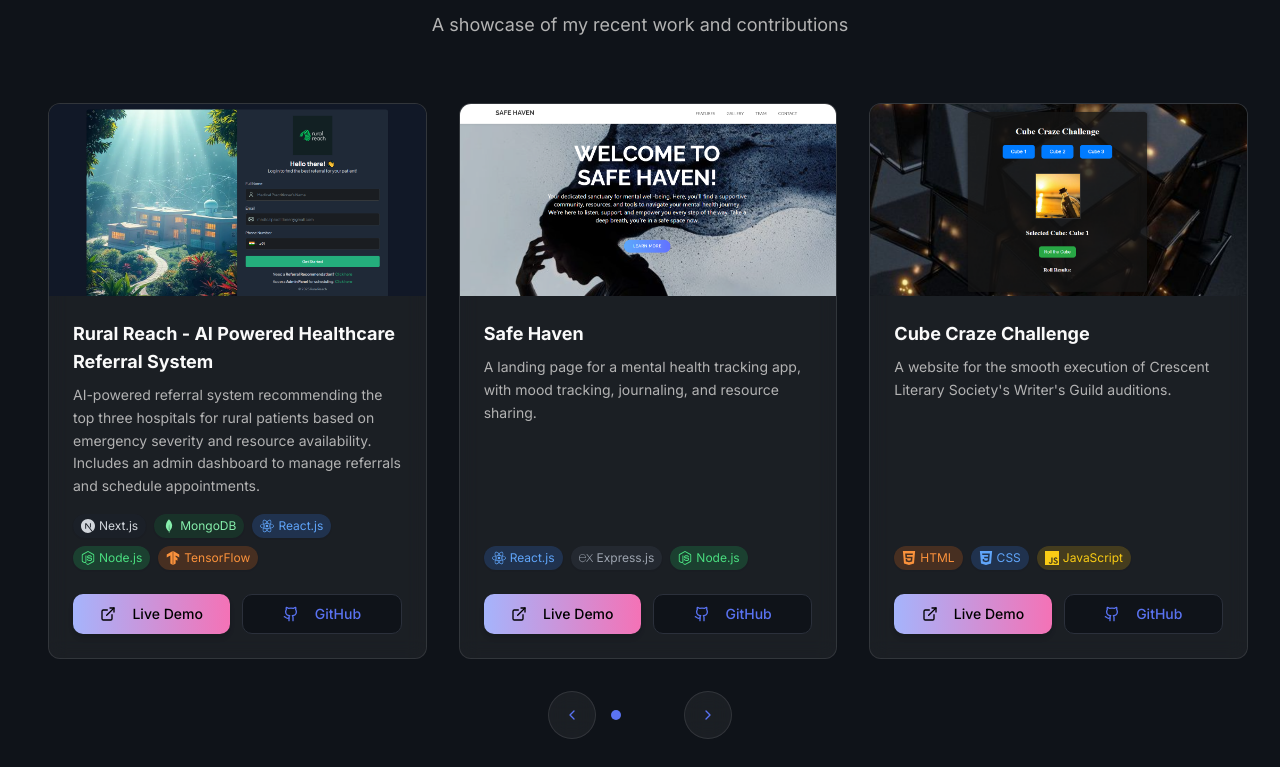
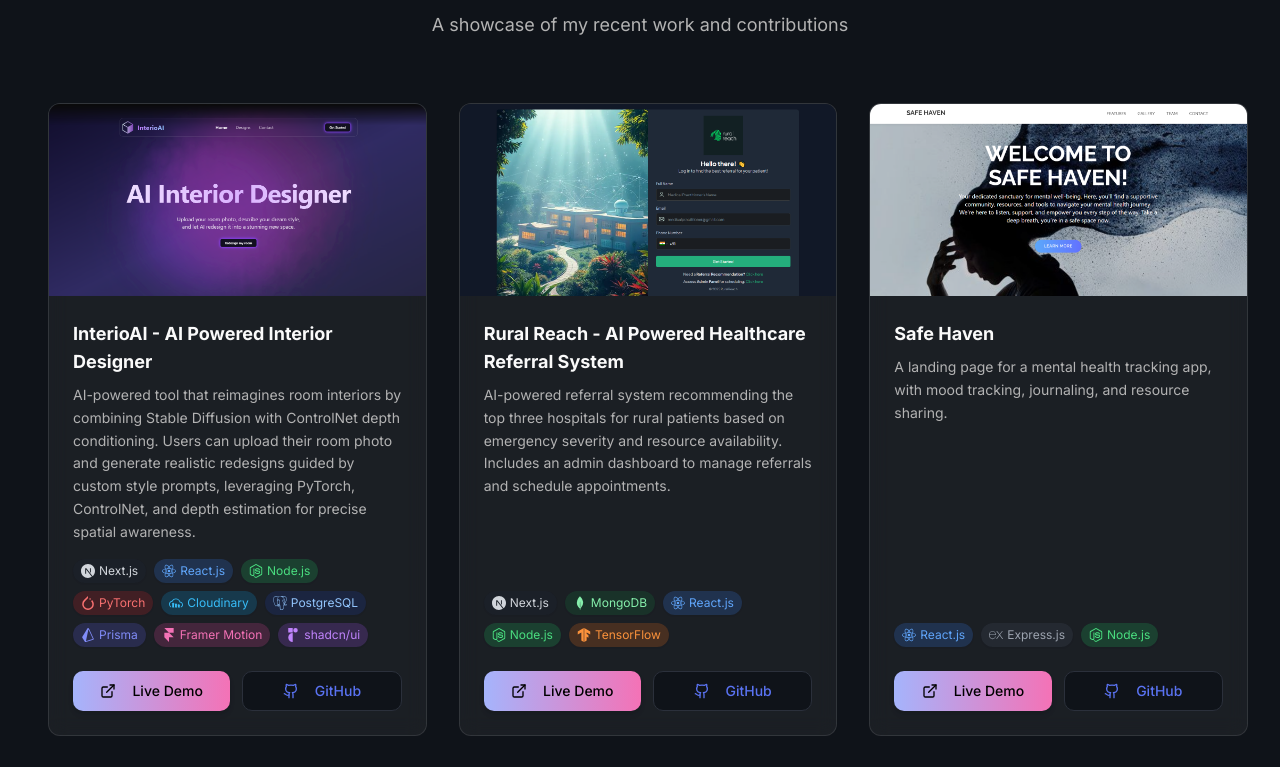
Before and after one commit to ZainaPasha/dev_portfolio, a React (Vite) app: page / in a window 1280 px wide. Shown: the part 2939-3706 px from the top of the page. Built offline with nearby package versions, Linux system fonts and the light colour scheme; a web font is replaced by a local one.

Commit message:
Update Project Section

```diff
--- a/src/components/ProjectsSection.tsx
+++ b/src/components/ProjectsSection.tsx
@@ -10,20 +10,75 @@ import {
   SiNodedotjs,
   SiExpress,
   SiMongodb,
-  SiMysql,
-  SiSupabase,
-  SiPython,
   SiTensorflow,
-  SiNumpy,
-  SiPandas,
-  SiDocker,
   SiJavascript,
   SiHtml5,
   SiCss3,
+  SiRadixui,
+  SiFramer,
+  SiPrisma,
+  SiCloudinary,
+  SiPostgresql,
+  SiPytorch,
 } from "react-icons/si";
 
 // Projects data
 const projects = [
+  {
+    title: "InterioAI - AI Powered Interior Designer",
+    description:
+      "AI-powered tool that reimagines room interiors by combining Stable Diffusion with ControlNet depth conditioning. Users can upload their room photo and generate realistic redesigns guided by custom style prompts, leveraging PyTorch, ControlNet, and depth estimation for precise spatial awareness.",
+    image: "/images/interioai.png",
+    tech: [
+      {
+        icon: SiNextdotjs,
+        name: "Next.js",
+        color: "bg-gray-800/20 text-gray-300",
+      },
+      {
+        icon: SiReact,
+        name: "React.js",
+        color: "bg-blue-500/20 text-blue-400",
+      },
+      {
+        icon: SiNodedotjs,
+        name: "Node.js",
+        color: "bg-green-500/20 text-green-400",
+      },
+      {
+        icon: SiPytorch,
+        name: "PyTorch",
+        color: "bg-red-600/20 text-red-400",
+      },
+      {
+        icon: SiCloudinary,
+        name: "Cloudinary",
+        color: "bg-sky-500/20 text-sky-400",
+      },
+      {
+        icon: SiPostgresql,
+        name: "PostgreSQL",
+        color: "bg-blue-800/20 text-blue-300",
+      },
+      {
+        icon: SiPrisma,
+        name: "Prisma",
+        color: "bg-indigo-500/20 text-indigo-400",
+      },
+      {
+        icon: SiFramer,
+        name: "Framer Motion",
+        color: "bg-pink-500/20 text-pink-400",
+      },
+      {
+        icon: SiRadixui,
+        name: "shadcn/ui",
+        color: "bg-purple-500/20 text-purple-400",
+      },
+    ],
+    liveUrl: "https://ai-interior-designer-sable.vercel.app/",
+    githubUrl: "https://github.com/ZainaPasha/AI-Interior-Designer",
+  },
   {
     title: "Rural Reach - AI Powered Healthcare Referral System",
     description:
```
Also changed, not shown: public/images/interioai.png (added).
